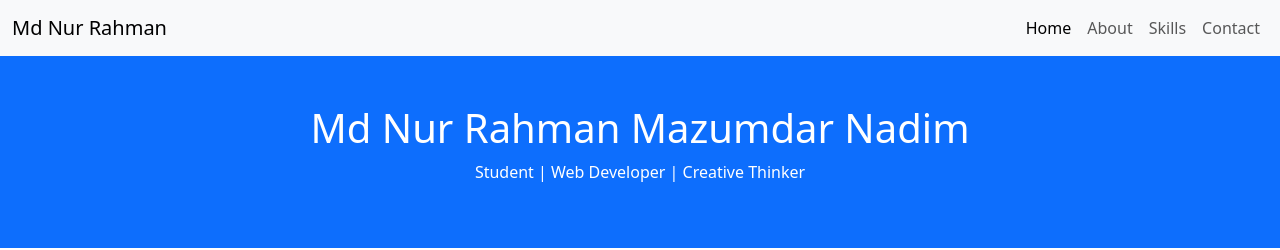
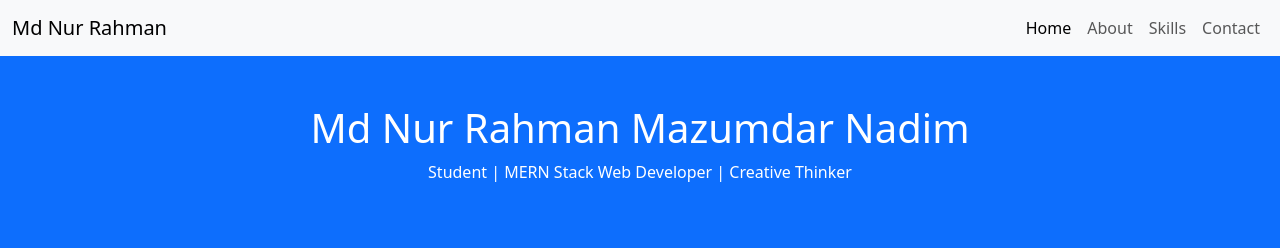
Before and after one commit to Jinna89/simple-portfolio, a plain HTML site: page index.html in a window 1280 px wide. Shown: the top 250 px of the page. Drawn offline with nearby package versions, Linux system fonts and the light colour scheme.

Commit message:
Update index.html

```diff
--- a/index.html
+++ b/index.html
@@ -52,7 +52,7 @@
 <!-- Hero Section -->
 <header class="hero bg-primary text-white text-center py-5">
     <h1>Md Nur Rahman Mazumdar Nadim</h1>
-    <p>Student | Web Developer | Creative Thinker</p>
+    <p>Student | MERN Stack Web Developer | Creative Thinker</p>
 </header>
 
 <!-- About Section -->
```
